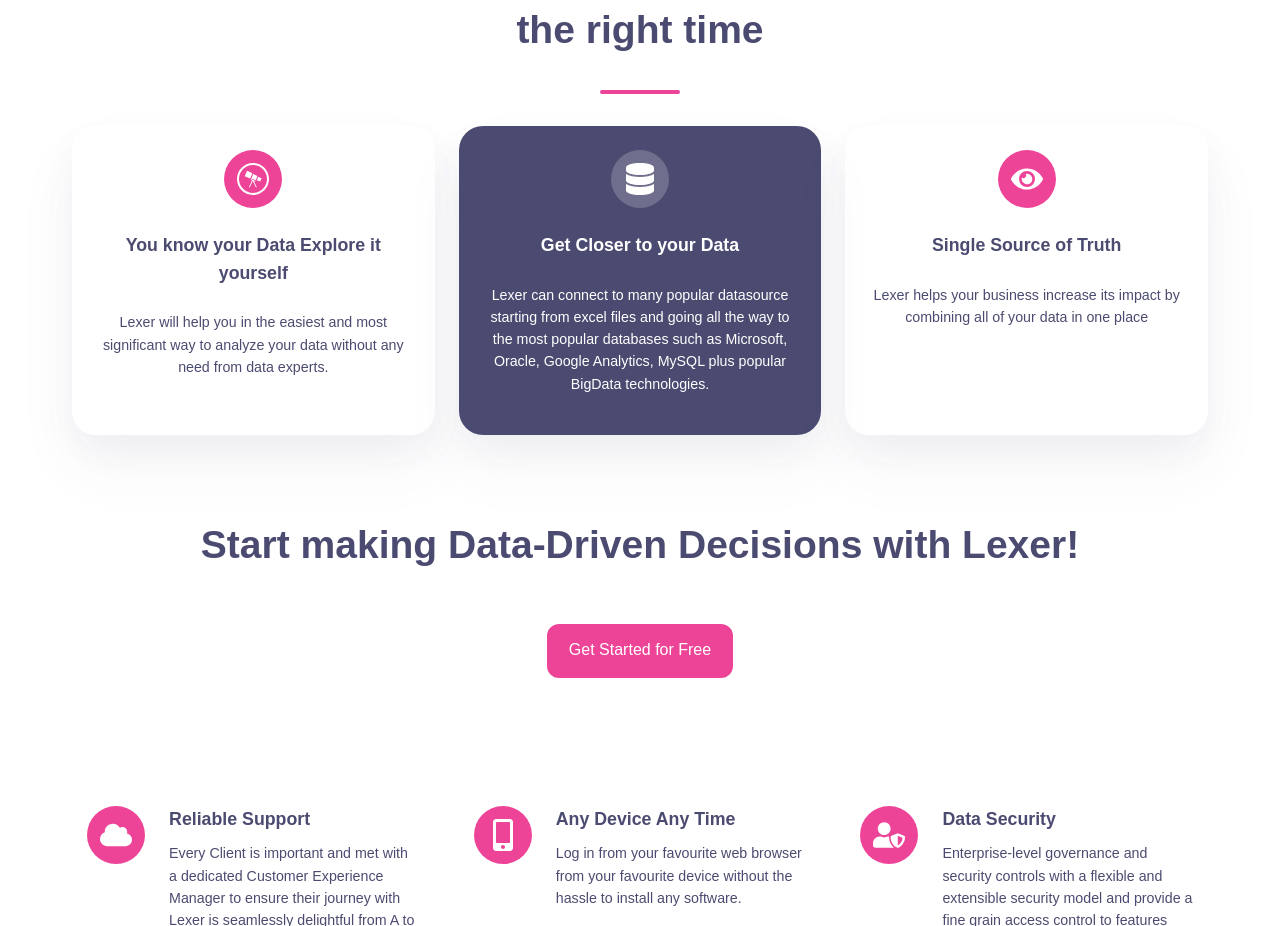
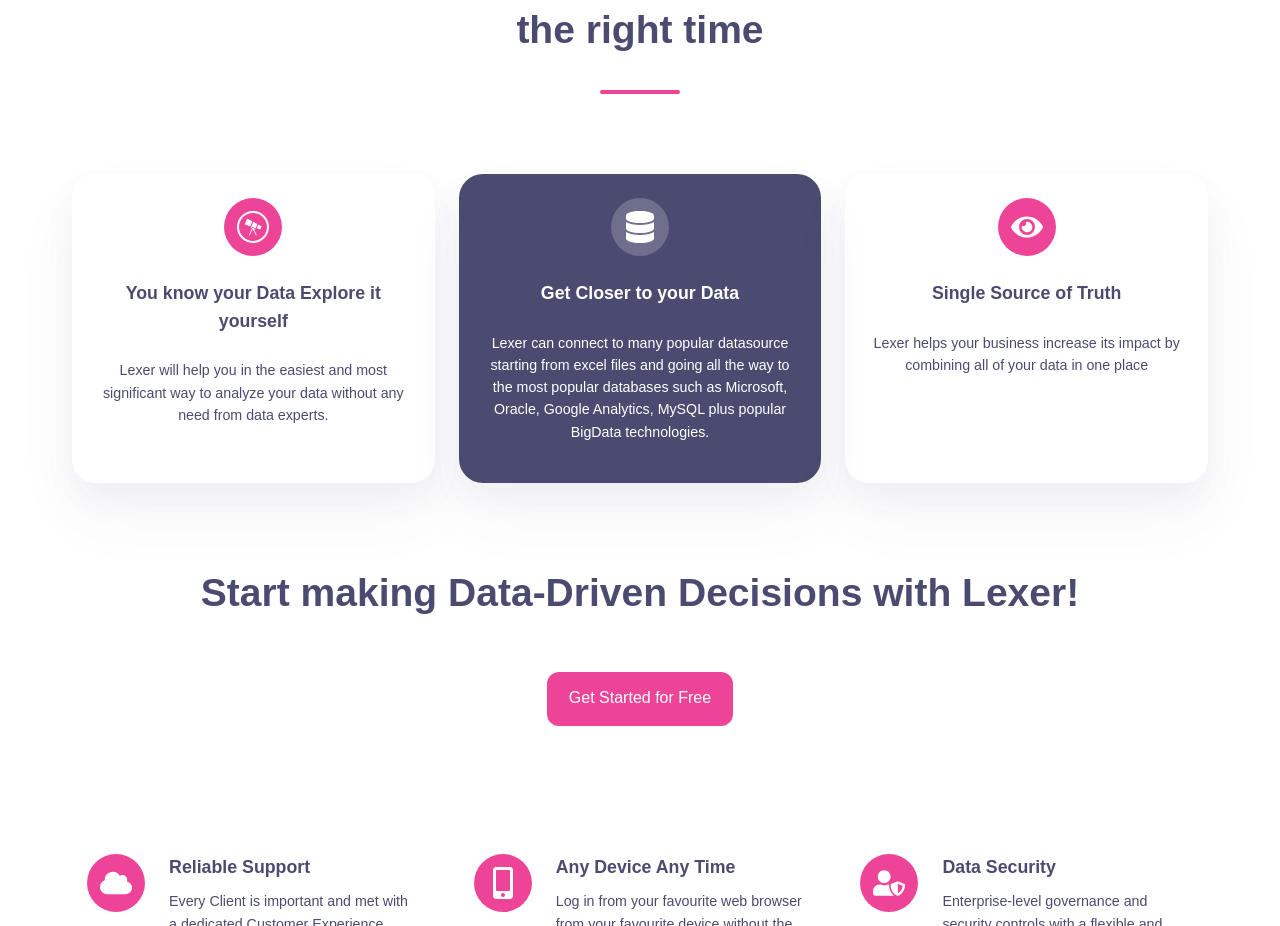
Before and after one commit to nelsonoftrafalgar/graphcms-nextjs, a Next.js app: page / in a window 1280 px wide. Shown: the part 820-1746 px from the top of the page. Built offline with nearby package versions, Linux system fonts and the light colour scheme.

Commit message:
fix margins

```diff
--- a/styles/components/Heading.module.scss
+++ b/styles/components/Heading.module.scss
@@ -37,6 +37,7 @@
 
   &.left {
     text-align: start;
+    padding-left: 0;
 
     &:before {
       left: 0;
@@ -45,6 +46,7 @@
 
   &.right {
     text-align: end;
+    padding-right: 0;
 
     &:before {
       right: 0;
--- a/styles/sections/Benefits.module.scss
+++ b/styles/sections/Benefits.module.scss
@@ -3,6 +3,7 @@
   grid-template-columns: repeat(auto-fit, minmax(min(22.3rem, 100%), 1fr));
   column-gap: 1rem;
   row-gap: 4.5rem;
+  margin-top: 4rem;
 }
 
 .benefit {
--- a/styles/sections/Decisions.module.scss
+++ b/styles/sections/Decisions.module.scss
@@ -6,10 +6,10 @@
   display: grid;
   grid-template-columns: repeat(auto-fit, minmax(min(18rem, 100%), 1fr));
   gap: 1.5rem;
-  margin-bottom: 4rem;
+  margin: 4rem 0;
 
   @include mixins.md {
-    margin-bottom: 5rem;
+    margin: 5rem 0;
   }
 }
 
--- a/styles/sections/FAQ.module.scss
+++ b/styles/sections/FAQ.module.scss
@@ -7,7 +7,7 @@
   justify-content: center;
   border-radius: 1.5rem;
   box-shadow: colors.$box_shadow;
-
+  margin-top: 6rem;
   padding: 3rem 1.5rem;
 
   @include mixins.lg {
--- a/styles/sections/Picker.module.scss
+++ b/styles/sections/Picker.module.scss
@@ -4,7 +4,7 @@
 .container {
   display: flex;
   flex-direction: column-reverse;
-  margin: 1rem 0;
+  margin: 6rem 0 1rem 0;
 
   @include mixins.lg {
     padding: 0 4rem;
--- a/styles/sections/Plan.module.scss
+++ b/styles/sections/Plan.module.scss
@@ -3,6 +3,7 @@
 @use 'styles/fonts';
 
 .wrapper {
+  margin-top: 6rem;
   display: grid;
   grid-template-columns: repeat(auto-fit, minmax(min(18rem, 100%), 1fr));
   gap: 1.5rem;
--- a/styles/sections/TimeLine.module.scss
+++ b/styles/sections/TimeLine.module.scss
@@ -13,6 +13,7 @@
 .timeline {
   padding: 2rem 0;
   position: relative;
+  margin-top: 6rem;
 }
 
 .line {
--- a/styles/sections/Visualising.module.scss
+++ b/styles/sections/Visualising.module.scss
@@ -1,5 +1,9 @@
 @use '/styles/colors';
 @use '/styles/mixins';
+
+.spacing {
+  margin-bottom: 6rem;
+}
 
 .background {
   width: 100%;
```
Also changed, not shown: sections/Visualising.tsx (+6 -4 lines).
